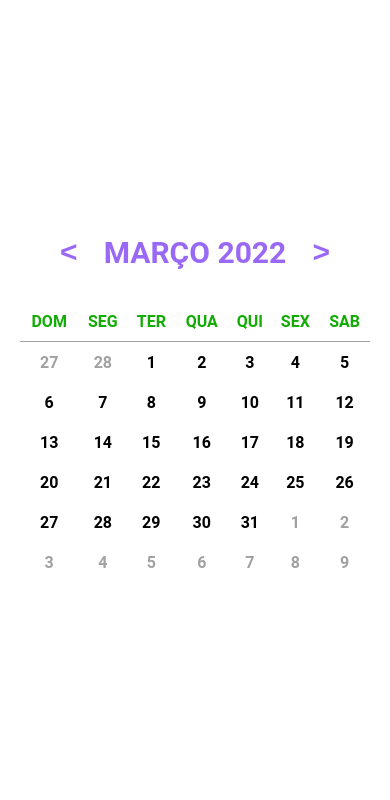
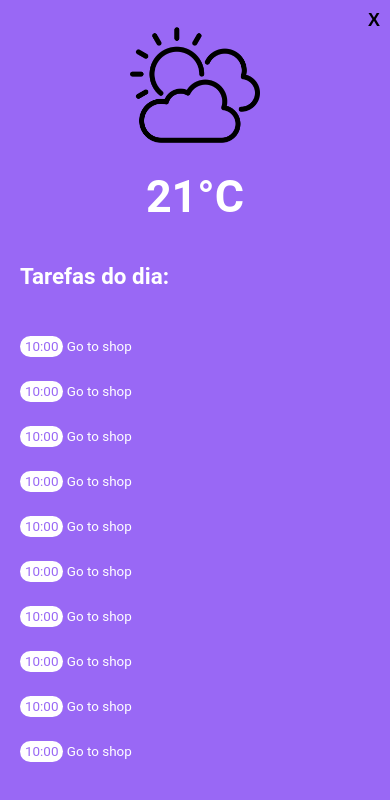
Before and after one commit to Edmar-Sousa/to-do-app, a Vue app: page / in a window 390 px wide. Shown: the top 800 px of the page. Built offline with nearby package versions, Linux system fonts and the light colour scheme.

Commit message:
responsive

```diff
--- a/src/App.vue
+++ b/src/App.vue
@@ -1,11 +1,42 @@
 <template>
     <div class="app">
-        <MonthComponent />
+        <DayInformations v-if="state.showOrHiddenTaskList || isMobile" v-on:show-menu="hiddenMenu"/>
+        <MonthComponent v-on:day-add-task="showMenuTask"/>
     </div>
 </template>
 
 <script setup lang="ts">
-    import MonthComponent from './components/MonthComponent.vue'
+
+import { reactive, onMounted, computed } from 'vue'
+
+import DayInformations from './components/DayInformations.vue'
+import MonthComponent  from './components/MonthComponent.vue'
+
+
+const state = reactive({
+    showOrHiddenTaskList: true,
+    windowWidth: 0
+})
+
+onMounted(() => {
+    window.addEventListener('resize', () => {
+        state.windowWidth = window.innerWidth
+    })
+})
+
+const isMobile = computed(() => state.windowWidth < 768 ? false : true)
+
+function showMenuTask(dayNumber) {
+    console.log(dayNumber)
+
+    if (isMobile)
+        state.showOrHiddenTaskList = true
+}
+
+function hiddenMenu() {
+    state.showOrHiddenTaskList = false
+}
+
 </script>
 
 <style>
@@ -19,19 +50,47 @@
 }
 
 
-:root {
+html {
+    font-size: 62.5%;
     --primary-color: rgb(153, 104, 245);
+    --white-color: white;
     --green-color: rgb(19, 172, 5);
     --gray-color: rgb(161, 161, 161);
 }
 
+body {
+    font-size: 1.6rem;
+}
+
 div.app {
+    position: relative;
+
     width: 100vw;
     height: 100vh;
 
-    display: grid;
-    grid-template: 100%;
-    grid-template-columns: 100%;
+    display: flex;
+
+    font-size: 0.5vw;
+}
+
+@media (min-width: 768px) {
+    div.app {
+        display: grid;
+        grid-template-columns: 40% auto;
+        grid-template-rows: 100%;
+    }
+}
+
+@media (max-width: 1024px) {
+    html {
+        font-size: 56%;
+    }
+}
+
+@media (min-width: 1440px) {
+    html {
+        font-size: 100%;
+    }
 }
 
 </style>
--- /dev/null
+++ b/src/components/DayInformations.vue
@@ -0,0 +1,131 @@
+<template>
+    <div class="container-information flex">
+        <button class="close-button" v-on:click="$emit('show-menu')">X</button>
+
+        <div class="time-container flex">
+            <img src="../assets/time.png" />
+            <h1>21°C</h1>
+        </div>
+
+        <div class="task-of-day-container">
+            <h2>Tarefas do dia:</h2>
+            <ul>
+                <li><span class="hour">10:00</span> Go to shop</li>
+                <li><span class="hour">10:00</span> Go to shop</li>
+                <li><span class="hour">10:00</span> Go to shop</li>
+                <li><span class="hour">10:00</span> Go to shop</li>
+                <li><span class="hour">10:00</span> Go to shop</li>
+                <li><span class="hour">10:00</span> Go to shop</li>
+                <li><span class="hour">10:00</span> Go to shop</li>
+                <li><span class="hour">10:00</span> Go to shop</li>
+                <li><span class="hour">10:00</span> Go to shop</li>
+                <li><span class="hour">10:00</span> Go to shop</li>
+                <li><span class="hour">10:00</span> Go to shop</li>
+                <li><span class="hour">10:00</span> Go to shop</li>
+            </ul>
+        </div>
+    </div>
+</template>
+
+<script setup lang="ts">
+
+const emit = defineEmits(['show-menu'])
+
+</script>
+
+<style scoped>
+
+div.container-information {
+    position: fixed;
+
+    top: 0;
+    left: 0;
+    right: 0;
+    bottom: 0;
+
+    justify-content: center;
+
+    background: var(--primary-color);
+    font-family: Roboto, Arial;
+    color: var(--white-color);
+}
+
+div.task-of-day-container {
+    width: 100%;
+    flex: 1;
+    padding: 20px;
+    overflow: hidden;
+    justify-content: left;
+}
+
+span.hour {
+    color: var(--primary-color);
+    background: var(--white-color);
+    padding: 3px 5px;
+    border-radius: 50px;
+}
+
+button.close-button {
+    position: absolute;
+    top: 10px;
+    right: 10px;
+
+    font-weight: bold;
+    font-size: 2rem;
+
+    background: none;
+    border: none;
+}
+
+.flex {
+    display: flex;
+    flex-direction: column;
+    align-items: center;
+}
+
+img {
+    width: 130px;
+    margin: 20px 0;
+}
+
+h1 {
+    font-size: 5rem;
+}
+
+h2 {
+    font-size: 2.5rem;
+    margin: 20px 0;
+}
+
+li {
+    margin: 30px 0;
+    font-size: 1.5rem;
+    cursor: pointer;
+}
+
+ul {
+    height: 80%;
+    list-style: none;
+    overflow-y: auto;
+}
+
+ul::-webkit-scrollbar {
+    width: 10px;
+}
+
+ul::-webkit-scrollbar-thumb {
+    border-radius: 5px;
+    background: var(--white-color);
+}
+
+@media (min-width: 768px) {
+    div.container-information {
+        position: initial;
+    }
+
+    button.close-button {
+        display: none;
+    }
+}
+
+</style>
--- a/src/components/MonthComponent.vue
+++ b/src/components/MonthComponent.vue
@@ -34,7 +34,8 @@
                     <td
                         v-for="day in week"
                         v-bind:key="day"
-                        v-bind:class="{ 'week-day-gray' : day.applyGrayColor }">
+                        v-bind:class="{ 'week-day-gray' : day.applyGrayColor }"
+                        v-on:click="$emit('day-add-task', day.dayNumber)">
                             {{ day.dayNumber }}
                     </td>
                 </tr>
@@ -78,6 +79,7 @@ const state = reactive({
     week: Array<Array<DayDataType>>()
 })
 
+const emit = defineEmits(['day-add-task'])
 
 onMounted(() => {
     const calenderData = getCurrentCalender(currentYearNumber, currentMonthNumber)
@@ -103,6 +105,7 @@ function changeMonth(changeValue: number) {
 
 </script>
 
+
 <style scoped>
 
 div.month-container {
@@ -125,14 +128,14 @@ div.calender-header {
 
 h1.title-month {
     font-weight: 700;
-    font-size: 30px;
+    font-size: 3rem;
     margin: 0 15px;
 
     color: var(--primary-color);
 }
 
 button.change-date-button {
-    font-size: 30px;
+    font-size: 3rem;
     font-weight: 700;
     color: var(--primary-color);
 
@@ -153,10 +156,11 @@ button.change-date-button:hover {
 table.weeks-table {
     width: 100%;
     margin: 30px 0;
+    font-size: 1.6rem;
 }
 
 table.weeks-table td {
-    height: 40px;
+    height: 4rem;
     font-weight: bold;
     text-align: center;
     cursor: pointer;
```
